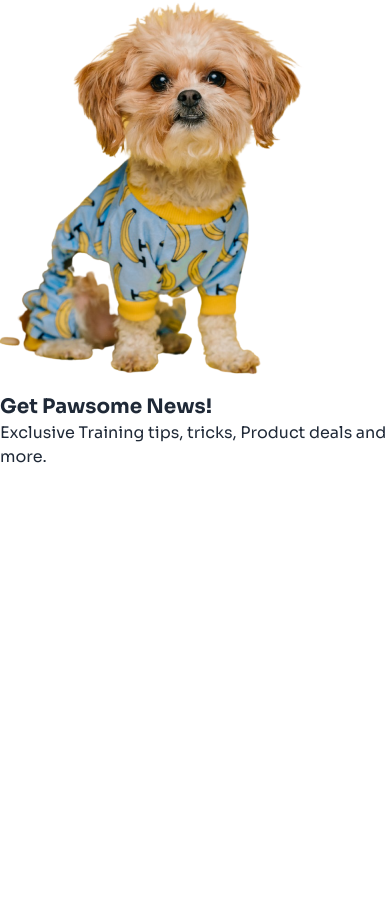
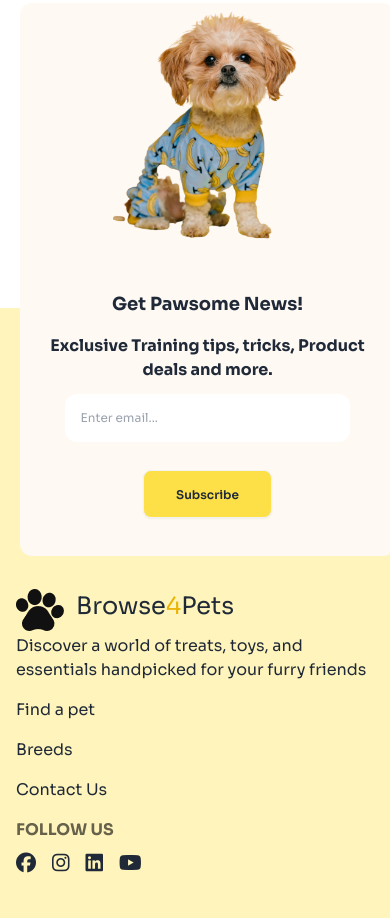
Before and after one commit to abdullahankon/pethouse-landingpage, a plain HTML site: page index.html in a window 390 px wide. Shown: the part 2948-3866 px from the top of the page. Before the commit the page ends 3417 px from the top, so only its background shows below. Drawn offline with nearby package versions, Linux system fonts and the light colour scheme; a web font is replaced by a local one.

Commit message:
Added footer section and responsived for mobile

```diff
--- a/index.html
+++ b/index.html
@@ -104,7 +104,8 @@
             <div class="md:max-w-[1440px] mx-auto md:py-36 p-5">
                 <h1 class="text-2xl font-bold mt-4 md:mb-16">Trending Pet Products</h1>
                 <div class="grid md:grid-cols-5 md:grid-rows-3 grid-cols-2 gap-3">
-                    <div class="rounded-xl bg-[#F9DF8A] p-5 relative pb-56  md:row-span-3 md:col-span-2 col-span-2 row-span-2">
+                    <div
+                        class="rounded-xl bg-[#F9DF8A] p-5 relative pb-56  md:row-span-3 md:col-span-2 col-span-2 row-span-2">
                         <div>
                             <h1 class="font-bold text-2xl pb-3">T-shirt for Dogs</h1>
                             <p class="text-xs pb-3">Discover a world of treats, toys and essential handpicked for</p>
@@ -119,7 +120,8 @@
                             <img src="assets/dog-cartoon.png" alt="Dog">
                         </div>
                         <div>
-                            <i class="fa-solid fa-star text-yellow-400"></i> <p class="inline-block pl-1">4.5</p>
+                            <i class="fa-solid fa-star text-yellow-400"></i>
+                            <p class="inline-block pl-1">4.5</p>
                             <h3 class="font-bold">Pet Bed</h3>
                             <h4 class="font-bold">$39.99</h4>
                         </div>
@@ -129,7 +131,8 @@
                             <img src="assets/fish-cartoon.png" alt="fish">
                         </div>
                         <div>
-                            <i class="fa-solid fa-star text-yellow-400"></i> <p class="inline-block pl-1">4.5</p>
+                            <i class="fa-solid fa-star text-yellow-400"></i>
+                            <p class="inline-block pl-1">4.5</p>
                             <h3 class="font-bold">Pet Bed</h3>
                             <h4 class="font-bold">$39.99</h4>
                         </div>
@@ -139,7 +142,8 @@
                             <img src="assets/bird-cartoon.png" alt="Bird">
                         </div>
                         <div>
-                            <i class="fa-solid fa-star text-yellow-400"></i> <p class="inline-block pl-1">4.5</p>
+                            <i class="fa-solid fa-star text-yellow-400"></i>
+                            <p class="inline-block pl-1">4.5</p>
                             <h3 class="font-bold">Pet Bed</h3>
                             <h4 class="font-bold">$39.99</h4>
                         </div>
@@ -149,7 +153,8 @@
                             <img src="assets/rabbit-cartoon.png" alt="rabbit">
                         </div>
                         <div>
-                            <i class="fa-solid fa-star text-yellow-400"></i> <p class="inline-block pl-1">4.5</p>
+                            <i class="fa-solid fa-star text-yellow-400"></i>
+                            <p class="inline-block pl-1">4.5</p>
                             <h3 class="font-bold">Pet Bed</h3>
                             <h4 class="font-bold">$39.99</h4>
                         </div>
@@ -159,7 +164,8 @@
                             <img src="assets/bird-cartoon.png" alt="Bird">
                         </div>
                         <div>
-                            <i class="fa-solid fa-star text-yellow-400"></i> <p class="inline-block pl-1">4.5</p>
+                            <i class="fa-solid fa-star text-yellow-400"></i>
+                            <p class="inline-block pl-1">4.5</p>
                             <h3 class="font-bold">Pet Bed</h3>
                             <h4 class="font-bold">$39.99</h4>
                         </div>
@@ -169,7 +175,8 @@
                             <img src="assets/pet-couch.png" alt="couch">
                         </div>
                         <div>
-                            <i class="fa-solid fa-star text-yellow-400"></i> <p class="inline-block pl-1">4.5</p>
+                            <i class="fa-solid fa-star text-yellow-400"></i>
+                            <p class="inline-block pl-1">4.5</p>
                             <h3 class="font-bold">Pet Bed</h3>
                             <h4 class="font-bold">$39.99</h4>
                         </div>
@@ -179,7 +186,8 @@
                             <img src="assets/fish-cartoon.png" alt="Fish">
                         </div>
                         <div>
-                            <i class="fa-solid fa-star text-yellow-400"></i> <p class="inline-block pl-1">4.5</p>
+                            <i class="fa-solid fa-star text-yellow-400"></i>
+                            <p class="inline-block pl-1">4.5</p>
                             <h3 class="font-bold">Pet Bed</h3>
                             <h4 class="font-bold">$39.99</h4>
                         </div>
@@ -189,7 +197,8 @@
                             <img src="assets/pet-couch.png" alt="couch">
                         </div>
                         <div>
-                            <i class="fa-solid fa-star text-yellow-400"></i> <p class="inline-block pl-1">4.5</p>
+                            <i class="fa-solid fa-star text-yellow-400"></i>
+                            <p class="inline-block pl-1">4.5</p>
                             <h3 class="font-bold">Pet Bed</h3>
                             <h4 class="font-bold">$39.99</h4>
                         </div>
@@ -200,7 +209,8 @@
                                 <img src="assets/rabbit-cartoon.png" alt="Rabbit">
                             </div>
                             <div>
-                                <i class="fa-solid fa-star text-yellow-400"></i> <p class="inline-block pl-1">4.5</p>
+                                <i class="fa-solid fa-star text-yellow-400"></i>
+                                <p class="inline-block pl-1">4.5</p>
                                 <h3 class="font-bold">Pet Bed</h3>
                                 <h4 class="font-bold">$39.99</h4>
                             </div>
@@ -209,10 +219,12 @@
                 </div>
             </div>
         </section>
-        <section class="md:max-w-[1440px] mx-auto py-16 px-4 md:px-0">
-            <h1 style="font-family: 'ADLaM Display';" class="text-2xl md:text-4xl font-bold mb-8">Everyday Low Price</h1>
+        <section class="md:max-w-[1440px] mx-auto py-16 px-4 md:px-0 md:h-[1120px] h-[940px]">
+            <h1 style="font-family: 'ADLaM Display';" class="text-2xl md:text-4xl font-bold mb-8">Everyday Low Price
+            </h1>
             <div class="grid grid-cols-1 md:grid-cols-5 gap-4">
-                <div class="flex gap-4 items-center md:pl-20 pl-4 md:px-4 rounded-xl bg-gradient-to-br from-[#F8CCFB] to-[#ACD2FD] md:col-span-3">
+                <div
+                    class="flex gap-4 items-center md:pl-20 pl-4 md:px-4 rounded-xl bg-gradient-to-br from-[#F8CCFB] to-[#ACD2FD] md:col-span-3">
                     <div class="md:w-3/4">
                         <h3 class="font-bold text-xs md:text-lg md:mb-2">Under Price</h3>
                         <h1 class="font-bold text-lg md:text-xl md:mb-2">Pet Grooming Mitt</h1>
@@ -223,7 +235,8 @@
                         <img src="assets/cute-dog-mid.png" alt="Cute dog">
                     </div>
                 </div>
-                <div class="flex gap-4 md:pt-28 md:pl-12 pl-6 pt-4 rounded-xl bg-gradient-to-br from-[#FFF9F4] to-[#F9DF8A] md:col-span-2">
+                <div
+                    class="flex gap-4 md:pt-28 md:pl-12 pl-6 pt-4 rounded-xl bg-gradient-to-br from-[#FFF9F4] to-[#F9DF8A] md:col-span-2">
                     <div class="md:w-3/4">
                         <h3 class="font-bold text-lg md:text-4xl mb-2 md:mb-4">T-shirt for Dogs</h3>
                         <h1 class="text-4xl font-bold text-[#FFDC26]">$7.99</h1>
@@ -235,18 +248,53 @@
             </div>
 
         </section>
-
     </main>
-    <footer>
-        <div>
-            <div><img src="assets/cute-pet-mid.png" alt="Dog"></div>
+    <footer class="relative bg-[#FFDC2650] md:h-[540px] h-[610px]">
+        <div class="md:max-w-[1440px] h-[553px] w-[375px] md:w-full md:py-16 px-4 md:px-0 flex md:flex-row flex-col gap-10 bg-[#FFF9F4] rounded-xl absolute md:left-[236px] md:-top-1/2 -top-1/2 left-5 pt-2">
+            <div class="w-[190px] mx-auto md:pl-36 md:w-1/2">
+                <img src="assets/cute-pet-mid.png" alt="Dog">
+            </div>
+            <div class="h-1/2 md:w-1/2 md:py-20 text-center md:text-left">
+                <h1 class="font-bold text-lg md:text-3xl mb-4">Get Pawsome News!</h1>
+                <p class="font-bold text-base mb-1 md:mb-4">Exclusive Training tips, tricks, Product deals and more.</p>
+                <div class="mb-5 items-center w-full md:w-3/4 py-2">
+                    <input type="email" placeholder="Enter email..." class="text-gray-300 py-4 pl-4 w-10/12 text-xs rounded-xl">
+                </div>
+                <button class="btn py-4 px-8 bg-yellow-300 text-xs md:text-xl">Subscribe</button>
+            </div>
         </div>
-        <div>
-            <h1 class="font-bold text-xl md:text-3xl">Get Pawsome News!</h1>
-            <p>Exclusive Training tips, tricks, Product deals and more.</p>
-        </div>
-        <div>
-
+        <div class="md:max-w-[1440px] md:w-[1440px]">
+            <div class="md:w-[1440px] flex flex-col md:flex-row md:items-center justify-between py-10 absolute bottom-0 md:bottom-4 md:left-[236px] px-4">
+                <div>
+                    <div class="flex gap-3 items-center">
+                        <img src="assets/logo-footer.png" alt="logo">
+                        <h1 class="text-2xl mb-2">Browse<span class="text-yellow-500">4</span>Pets</h1>
+                    </div>
+                    <p class="mb-4">Discover a world of treats, toys, and essentials handpicked for your furry friends</p>
+                </div>
+                <nav class="flex flex-col md:flex-row mb-4 gap-4">
+                  <a class="link link-hover">Find a pet</a>
+                  <a class="link link-hover">Breeds</a>
+                  <a class="link link-hover">Contact Us</a>
+                </nav>
+                <nav>
+                  <h6 class="footer-title text-black">Follow Us</h6>
+                  <div class="flex gap-4 text-xl">
+                    <a>
+                        <i class="fa-brands fa-facebook"></i>
+                    </a>
+                    <a>
+                        <i class="fa-brands fa-instagram"></i>
+                    </a>
+                    <a>
+                        <i class="fa-brands fa-linkedin"></i>
+                    </a>
+                    <a>
+                        <i class="fa-brands fa-youtube"></i>
+                    </a>
+                  </div>
+                </nav>
+            </div>
         </div>
     </footer>
 </body>
```
Also changed, not shown: tailwind.config.js (+10 -0 lines).
